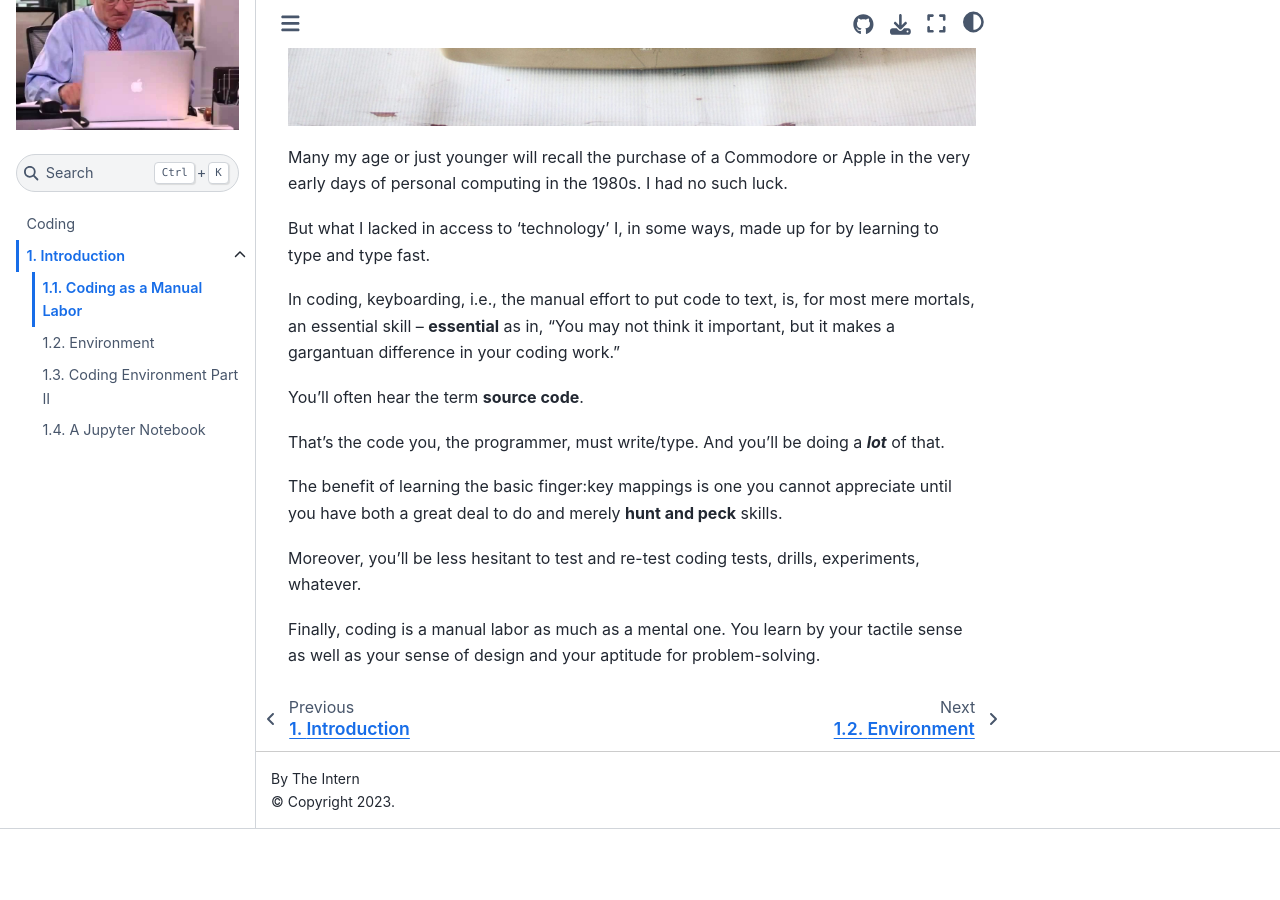
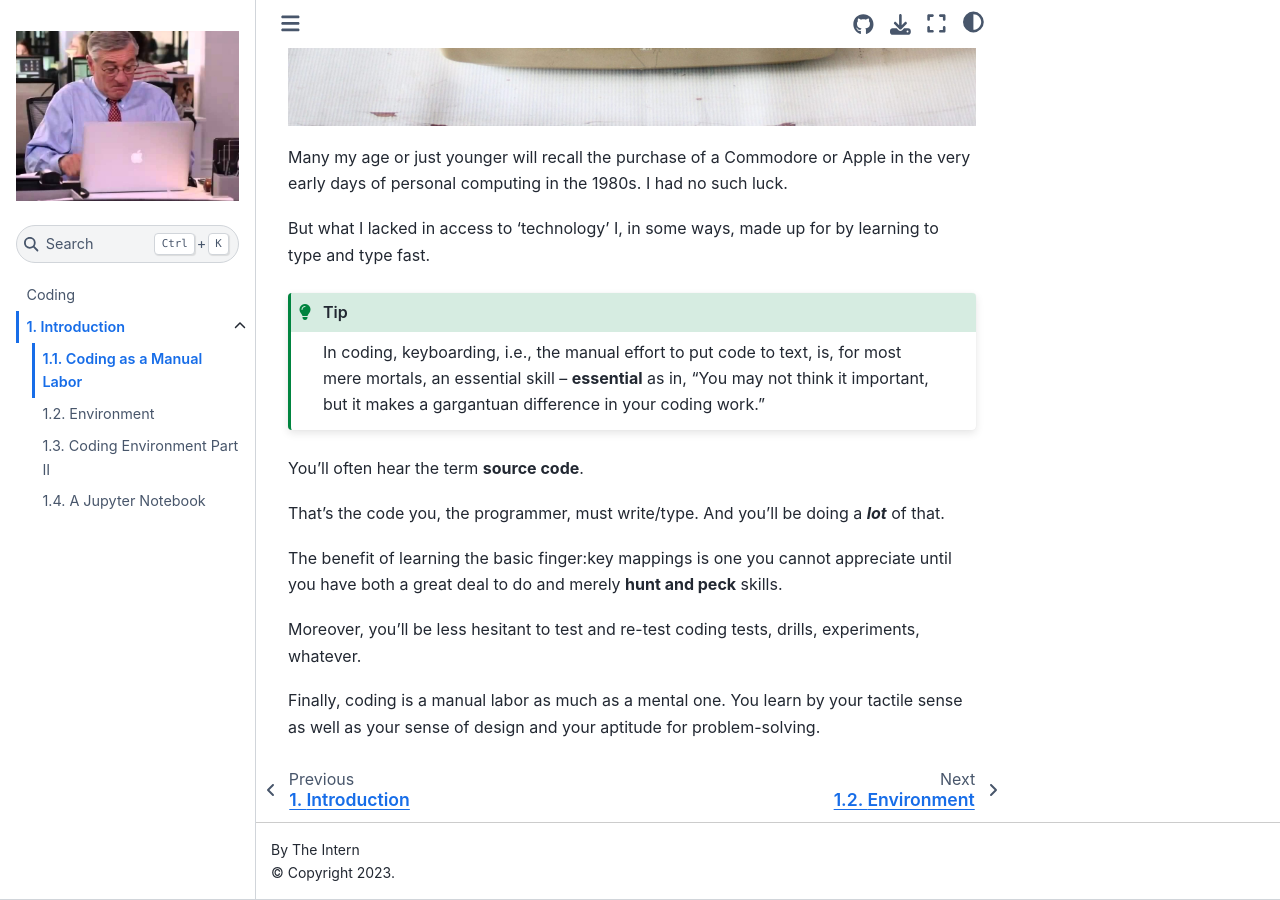
Before and after one commit to the-intern/cs101, a Jupyter Book: the page built from book/01-intro/typewriter/index.md, in a window 1280 px wide and 900 px high, scrolled down 634 px. Built offline with Jupyter Book 1.0.4 settings and Sphinx 7.4.7 and the Sphinx Book theme 1.1.4, drawn with Linux system fonts in a browser that asks for light colours; before the commit the page ends 1463 px from its top, so only the background shows below that.

Commit message:
add tip to typewriter page

````diff
--- a/book/01-intro/typewriter/index.md
+++ b/book/01-intro/typewriter/index.md
@@ -8,10 +8,10 @@
 
 Many my age or just younger will recall the purchase of a Commodore or Apple in the very early days of personal computing in the 1980s.  I had no such luck.
 
-
 But what I lacked in access to 'technology' I, in some ways, made up for by learning to type and type fast.
 
-In coding, keyboarding, i.e., the manual effort to put code to text, is, for most mere mortals, an essential skill -- __essential__ as in, "You may not think it important, but it makes a gargantuan difference in your coding work."
+```{tip} In coding, keyboarding, i.e., the manual effort to put code to text, is, for most mere mortals, an essential skill -- __essential__ as in, "You may not think it important, but it makes a gargantuan difference in your coding work."
+```
 
 You'll often hear the term __source code__.
 
````
